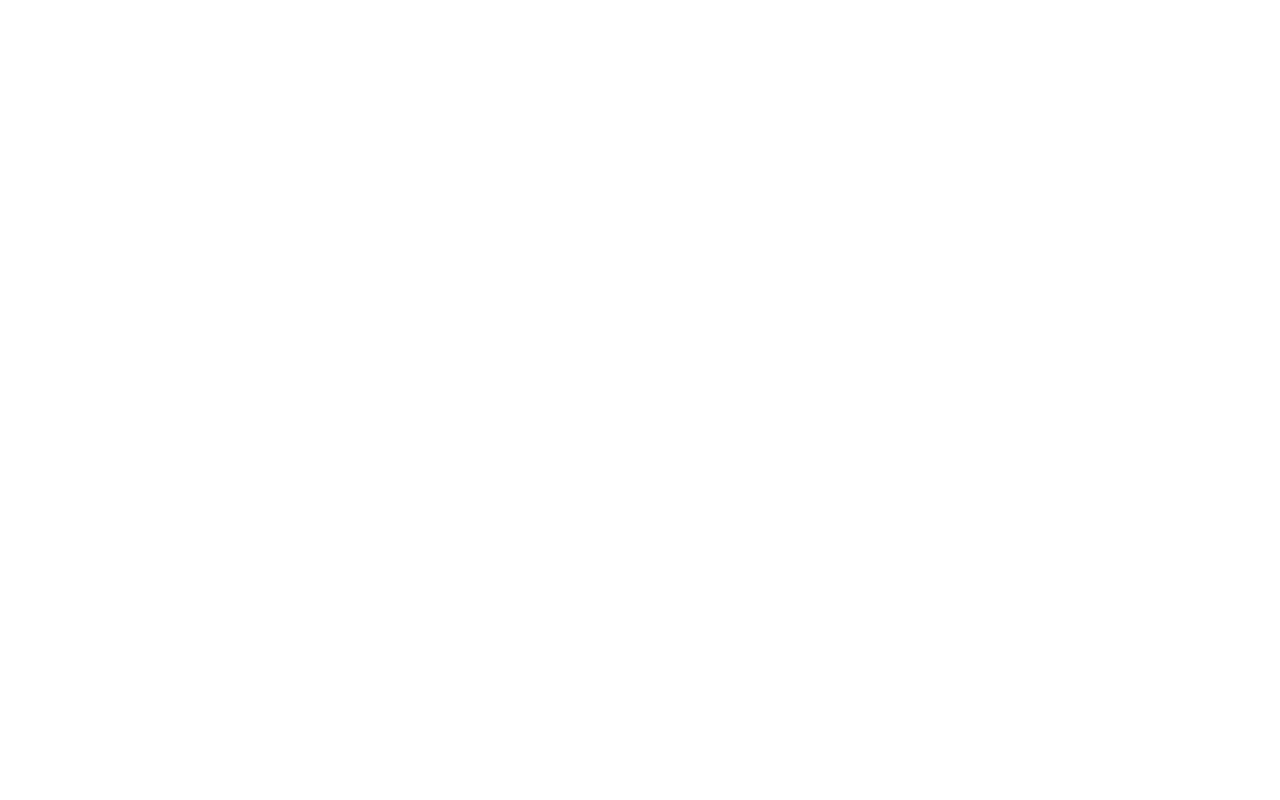
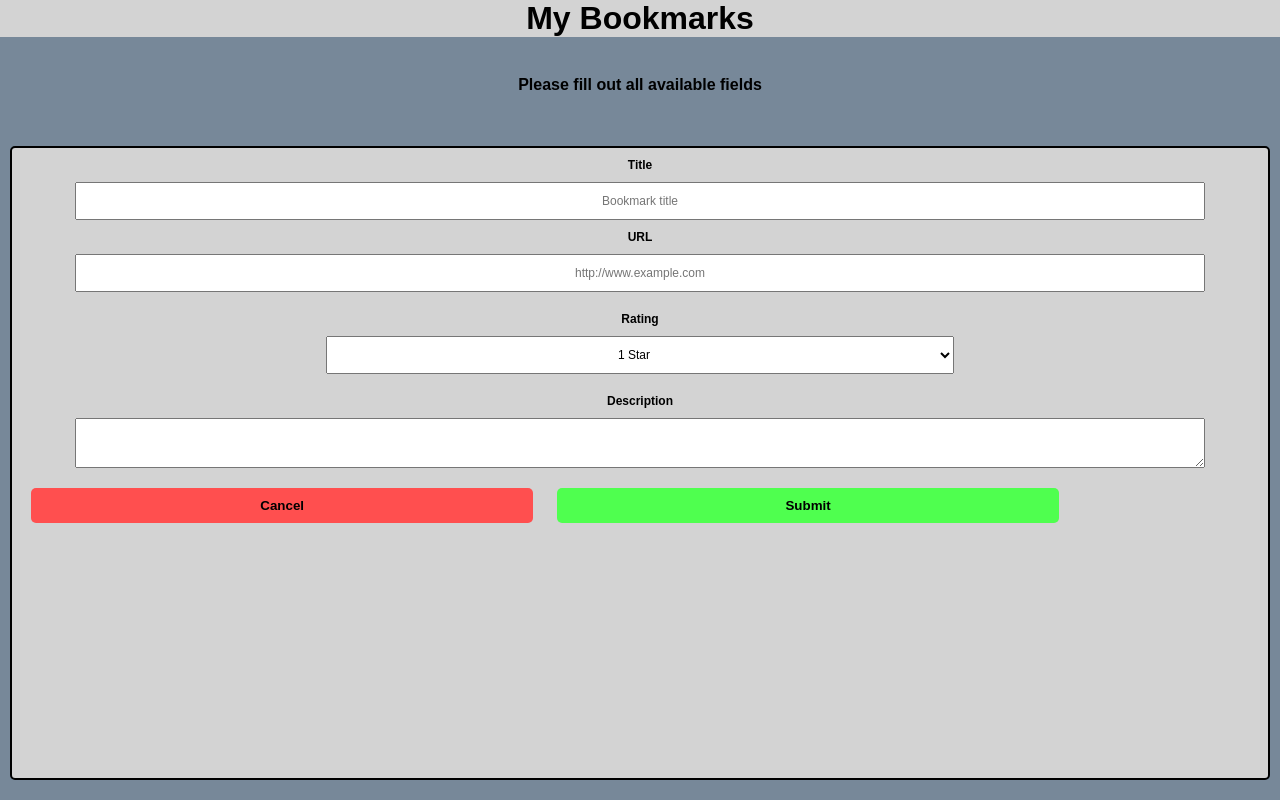
Before and after one commit to thinkful-ei-quail/JohnB-bookmarks-app, a website built with webpack: page src/Wireframes/add-bookmark.html in a window 1280 px wide. Built offline with nearby package versions, Linux system fonts and the light colour scheme.

Commit message:
add bookmark page wireframe done

```diff
--- a/src/Wireframes/add-bookmark.html
+++ b/src/Wireframes/add-bookmark.html
@@ -1,11 +1,42 @@
 <!DOCTYPE html>
 <html lang="en">
+
 <head>
     <meta charset="UTF-8">
     <meta name="viewport" content="width=device-width, initial-scale=1.0">
     <title>Document</title>
+    <script src="https://kit.fontawesome.com/ea23300516.js" crossorigin="anonymous"></script>
 </head>
+
 <body>
+    <div class="header">
+        <h1>My Bookmarks</h1>
+    </div>
+    <div class="main-content">
+        <div class="add-bookmark-subheader"><h4>Please fill out all available fields</h2></div>
+        <div class="add-bookmark-container">
+            <form class="add-bookmark-form">
+                <label class="add-form-label" for="title">Title</label>
+                <input class="add-form-input" type="text" id="title" placeholder="Bookmark title" name="title" required/>
+                <label class="add-form-label" for="url">URL</label>
+                <input class="add-form-input" type="url" id="url" placeholder="http://www.example.com" name="url" required/>
+                <label for="rating" class="add-form-label">Rating</label>
+                <select class="add-form-input" name="rating" id="rating">
+                    <option value="1">1 Star</option>
+                    <option value="2">2 Stars</option>
+                    <option value="3">3 Stars</option>
+                    <option value="4">4 Stars</option>
+                    <option value="5">5 Stars</option>
+                </select>
+                <label for="description" class="add-form-label">Description</label>
+                <textarea class="add-form-input" name="description" id="description" ></textarea>
+                <button class="js-cancel-add add-form-button cancel-btn">Cancel</button>
+                <button class="js-submit-add add-form-button submit-btn" type="submit">Submit</button>
+            </form>
 
+        </div>
+    </div>
+    <footer></footer>
 </body>
+
 </html>
--- a/src/Wireframes/style.css
+++ b/src/Wireframes/style.css
@@ -1,3 +1,5 @@
+
+/* Overall Page Formating */
 
 * {
     box-sizing: border-box;
@@ -32,7 +34,9 @@ h1 {
     height: 100%;
 }
 
-form {
+/* initial View & Expanded View */
+
+.bookmark-form {
     display: flex;
     position: fixed;
     top: 0;
@@ -112,3 +116,73 @@ footer {
     height: 20px;
     background-color: lightslategray;
 }
+
+/* Add Bookmark & Error Page */
+
+.add-bookmark-subheader {
+    margin-top: 45px;
+    text-align: center;
+}
+
+.add-bookmark-container {
+    margin: 30px 0 10px 0;
+    background-color: lightgray;
+    height: 100%;
+    overflow-y: scroll;
+    border: 2px solid black;
+    border-radius: 5px;
+}
+
+.add-form-label:first-of-type {
+    margin-top: 10px;
+}
+
+.add-form-input:last-of-type {
+    margin-bottom: 20px;
+}
+
+.add-form-label,
+.add-form-input {
+    display: block;
+    font-size: 12px;
+    margin-bottom: 10px;
+    margin-left: auto;
+    margin-right: auto;
+    width: 90%;
+    text-align: center;
+}
+
+.add-form-label {
+    font-weight: 800;
+}
+
+.add-form-input {
+    padding: 10px;
+}
+
+#rating {
+    width: 50%;
+    margin-left: auto;
+    margin-right: auto;
+}
+
+.add-form-button {
+    display: inline-block;
+    width: 40%;
+    padding: 10px 20px;
+    margin-left: 19px;
+}
+
+.cancel-btn {
+    background-color: rgb(255, 79, 79);
+    font-weight: 800;
+    border: none;
+    border-radius: 5px;
+}
+
+.submit-btn {
+    background-color: rgb(79, 255, 79);
+    font-weight: 800;
+    border: none;
+    border-radius: 5px;
+}
--- a/webpack.config.js
+++ b/webpack.config.js
@@ -9,7 +9,7 @@ module.exports = {
   mode: 'development',
   plugins: [
     new HtmlWebpackPlugin({
-      template: './src/Wireframes/expanded.html',
+      template: './src/Wireframes/add-bookmark.html',
     })
   ],
   module: {
```
Also changed, not shown: src/Wireframes/expanded.html (+2 -2 lines).
